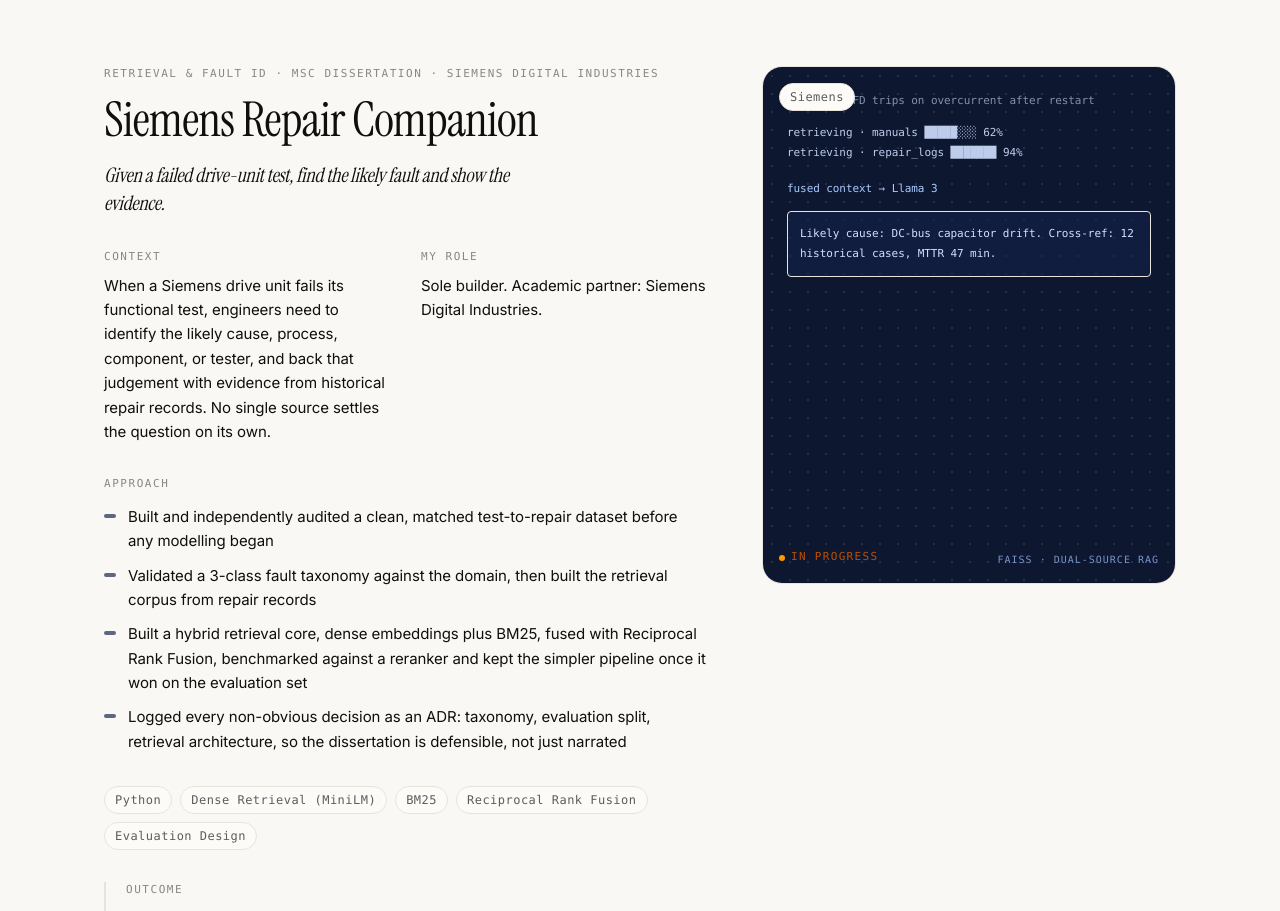
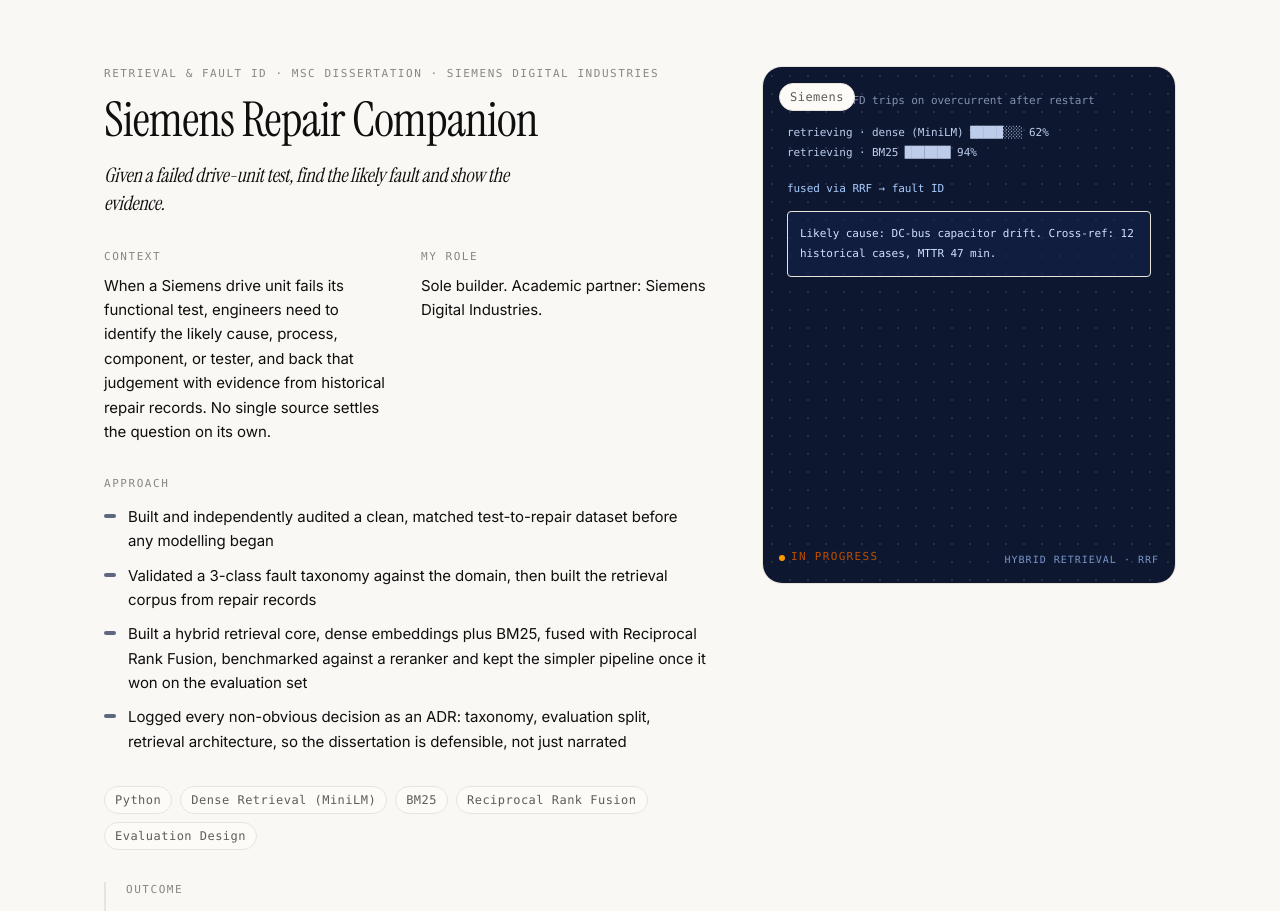
Before and after one commit to ronit-jitesh/ronit-jitesh.github.io, a Next.js app: page / in a window 1280 px wide. Shown: the part 4360-5271 px from the top of the page. Built offline with nearby package versions, Linux system fonts and the light colour scheme.

Commit message:
Fix stale FAISS/Llama 3 labels in Siemens mockup (#6)

```diff
--- a/components/Work.tsx
+++ b/components/Work.tsx
@@ -274,10 +274,10 @@
         <div className="absolute inset-0 opacity-30 [background-image:radial-gradient(rgba(255,255,255,.35)_1px,transparent_1px)] [background-size:18px_18px]" />
         <div className="absolute inset-6 text-[#cfe0ff] font-mono text-[11px] leading-5">
           <div className="opacity-60">&gt; query: VFD trips on overcurrent after restart</div>
-          <div className="mt-3 opacity-90">retrieving · manuals  █████░░░ 62%</div>
-          <div className="opacity-90">retrieving · repair_logs ███████ 94%</div>
+          <div className="mt-3 opacity-90">retrieving · dense (MiniLM) █████░░░ 62%</div>
+          <div className="opacity-90">retrieving · BM25 ███████ 94%</div>
           <div className="mt-4 text-[#a8cbff]">
-            fused context → Llama 3
+            fused via RRF → fault ID
           </div>
           <div className="mt-3 p-3 rounded border border-[#284078] bg-[#132248]/60">
             Likely cause: DC-bus capacitor drift. Cross-ref: 12 historical
@@ -285,7 +285,7 @@
           </div>
         </div>
         <div className="absolute bottom-4 right-4 font-mono text-[10px] text-[#7896c9] uppercase tracking-widest">
-          FAISS · Dual-Source RAG
+          Hybrid Retrieval · RRF
         </div>
       </div>
     );
```
